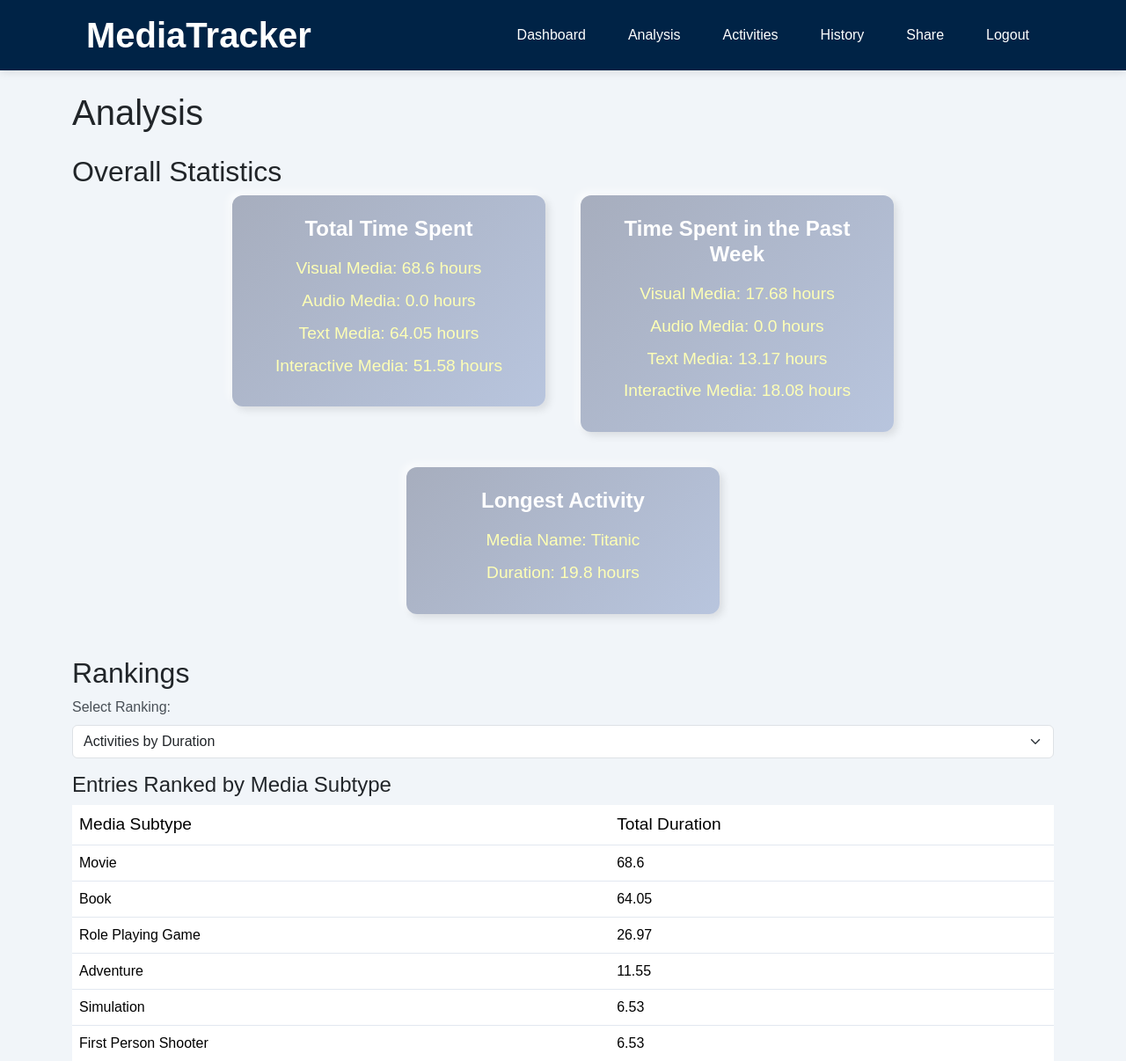
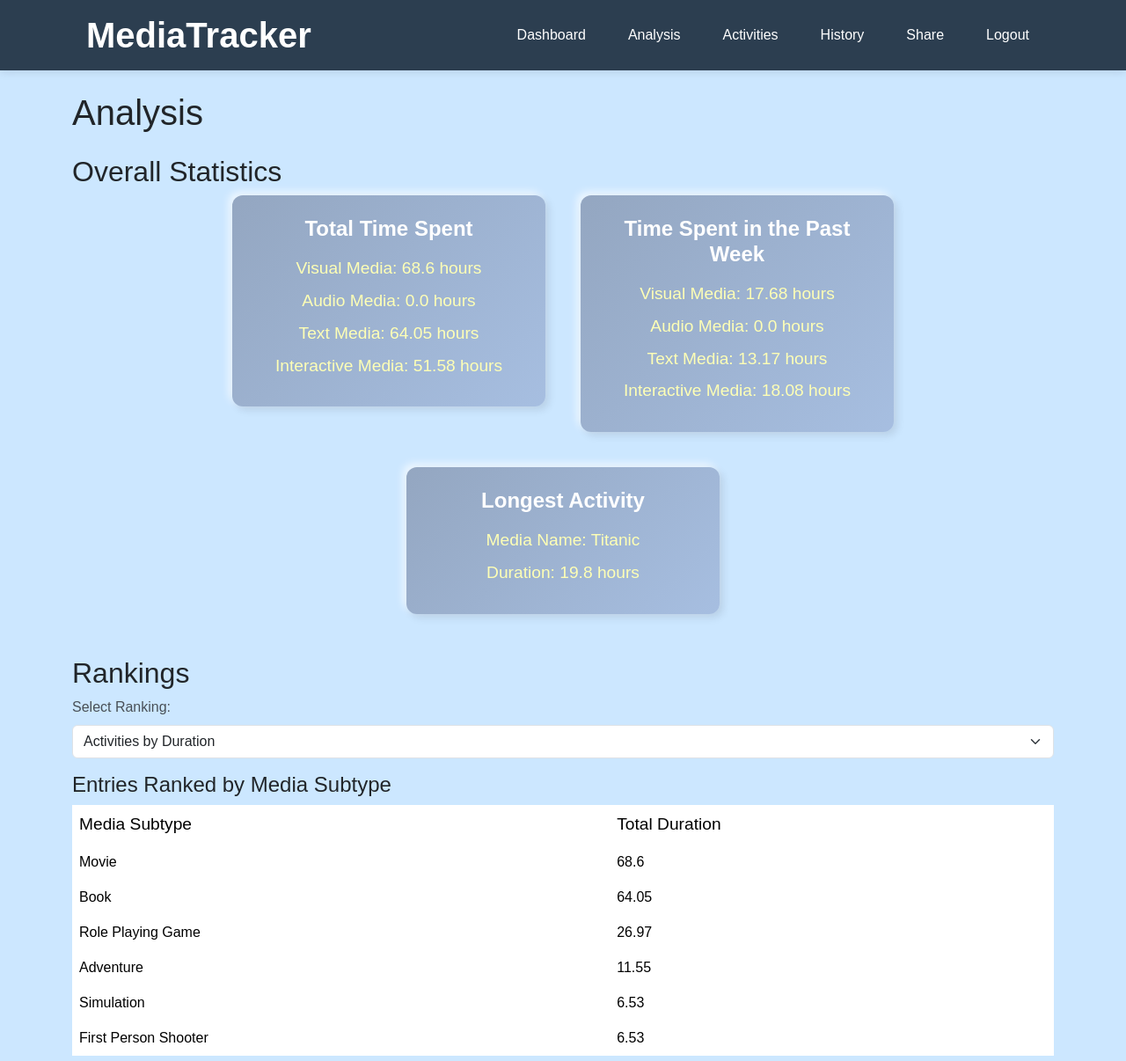
Before and after one commit to LeweiXu/CITS3403-Project, a Flask app: page /analysis in a window 1280 px wide. Shown: the top 1206 px of the page at 88% size. Run offline with Flask 3, Linux system fonts and the light colour scheme; a user stored in the database is signed in; data comes from the database, SQL or seed files in the repository; some libraries are stand-ins or nearby versions.

Commit message:
Update styles.css

```diff
--- a/app/static/styles.css
+++ b/app/static/styles.css
@@ -1,9 +1,8 @@
 /* Main Colors */
 :root {
-    --primary-color: #0069af;
-    --secondary-color: #002346;
-    --background-color:#f1f5f9;
-    --light-border: #e2e8f0;
+    --primary-color: #3498db;
+    --secondary-color: #2c3e50;
+    --background-color: #cce7ff;
 }
 /* f8f9fa previoius background colour */
 
```
